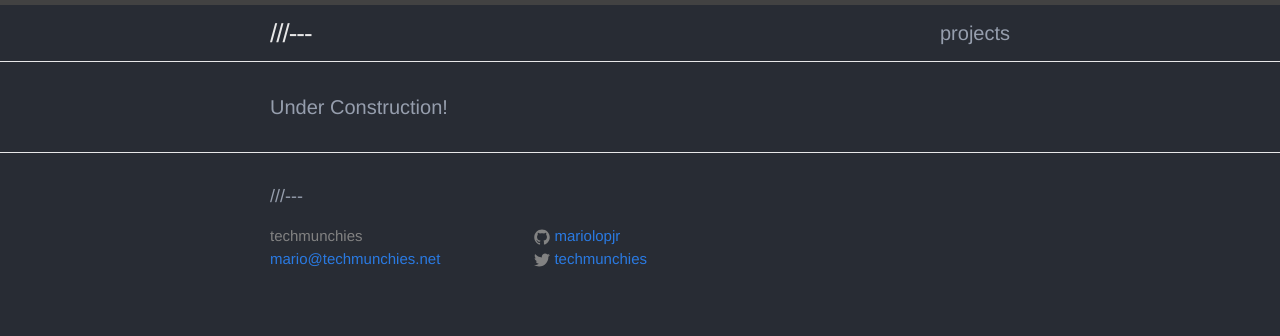
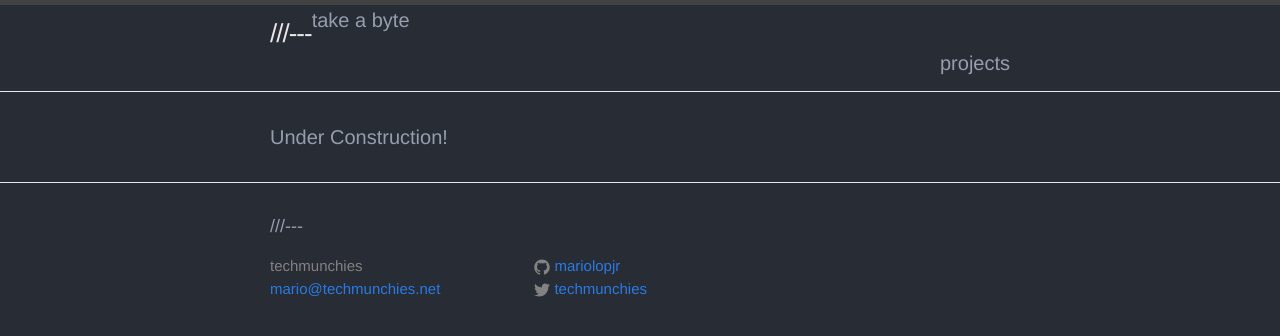
Before and after one commit to gitter-badger/mariolopjr.github.io, a Jekyll site: the page built from index.html, in a window 1280 px wide. Shown: the top 336 px of the page. Built offline with Jekyll 4.4.1, drawn with Linux system fonts in a browser that asks for light colours.

Commit message:
Added site description

```diff
--- a/_config.yml
+++ b/_config.yml
@@ -10,9 +10,7 @@ title: ///---
 name: techmunchies
 email: mario@techmunchies.net
 description: > # this means to ignore newlines until "baseurl:"
-  ///---
-  techmunchies
-  Developer and IT Services
+  take a byte
 baseurl: "" # the subpath of your site, e.g. /blog
 url: "http://techmunchies.net" # the base hostname & protocol for your site
 twitter_username: techmunchies
--- a/_includes/header.html
+++ b/_includes/header.html
@@ -3,6 +3,7 @@
   <div class="wrapper">
 
     <a class="site-title" href="{{ site.baseurl }}/">{{ site.title }}</a>
+    <div>{{ site.description }}</div>
 
     <nav class="site-nav">
       <a href="#" class="menu-icon">
```
